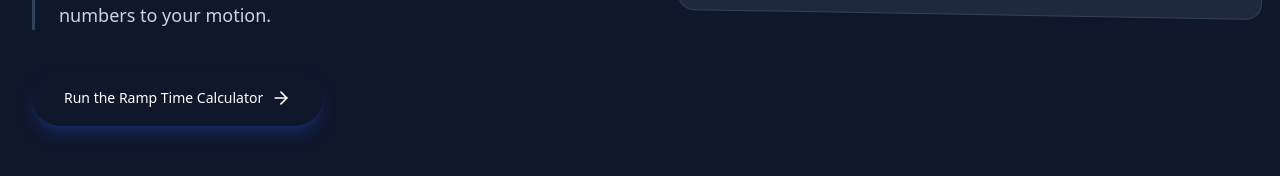
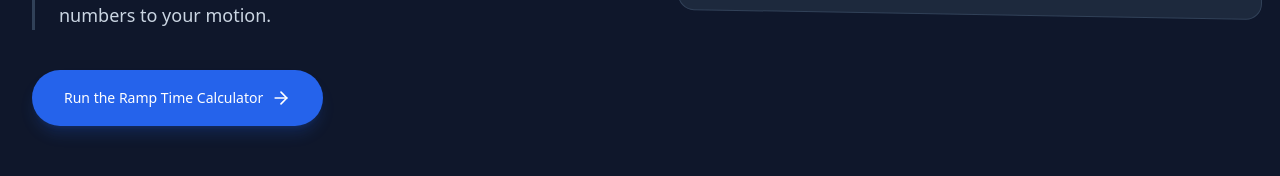
Before and after one commit to jcdawg/my-modern-site, a Next.js app: page /ramp-time-calculator in a window 1280 px wide. Shown: the part 547-723 px from the top of the page. Built offline with nearby package versions, Linux system fonts and the light colour scheme; no server answers.

Commit message:
Fix ramp hero CTA contrast on the dark background
Use the blue-accent rounded-full button on the dark hero so the primary CTA stays readable. Keep the navy / blue-accent button on the light calculator form.

```diff
--- a/src/app/ramp-time-calculator/RampTimeCalculatorClient.tsx
+++ b/src/app/ramp-time-calculator/RampTimeCalculatorClient.tsx
@@ -59,7 +59,9 @@ function isValidEmail(value: string) {
 }
 
 const primaryButton =
-  "inline-flex items-center justify-center gap-2 rounded-full bg-navy-900 px-6 text-sm font-medium text-white transition-colors hover:bg-blue-accent disabled:opacity-60 disabled:pointer-events-none";
+  "inline-flex items-center justify-center gap-2 rounded-full px-6 text-sm font-medium text-white transition-colors disabled:opacity-60 disabled:pointer-events-none";
+const heroButton = `${primaryButton} bg-blue-accent hover:bg-blue-hover`;
+const formButton = `${primaryButton} bg-navy-900 hover:bg-blue-accent`;
 
 export default function RampTimeCalculatorClient({ children }: { children?: React.ReactNode }) {
   const [scenario, setScenario] = useState<Scenario>("experienced-new");
@@ -174,7 +176,7 @@ export default function RampTimeCalculatorClient({ children }: { children?: Reac
             <div className="mt-10">
               <a
                 href="#calculator"
-                className={`${primaryButton} h-14 px-8 text-lg shadow-lg shadow-blue-900/50`}
+                className={`${heroButton} h-14 px-8 text-lg shadow-lg shadow-blue-accent/20`}
               >
                 Run the Ramp Time Calculator
                 <ArrowRight className="h-5 w-5" />
@@ -360,7 +362,7 @@ export default function RampTimeCalculatorClient({ children }: { children?: Reac
                   <button
                     type="submit"
                     disabled={formStatus === "submitting"}
-                    className={`${primaryButton} h-12 w-full`}
+                    className={`${formButton} h-12 w-full`}
                   >
                     {formStatus === "submitting" ? "Sending…" : "Get this scenario reviewed"}
                   </button>
```
